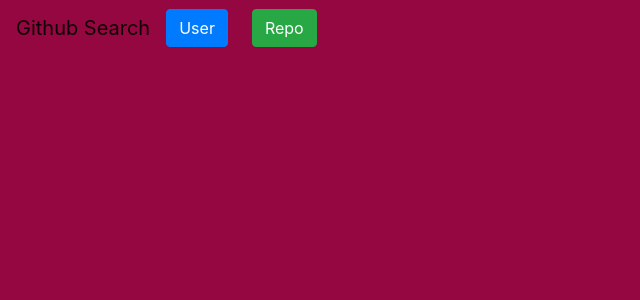
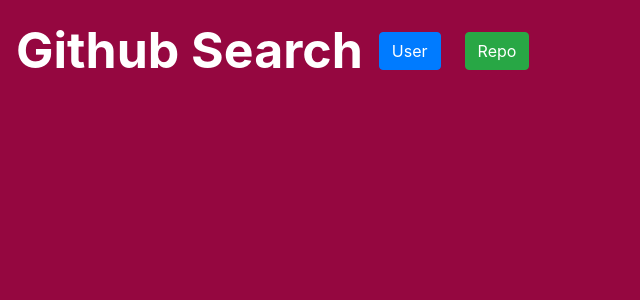
Before and after one commit to CERRAA/Web-Git, an Angular app: page / in a window 1280 px wide. Shown: the top 300 px of the page, without its empty margins (0-640 px from the left). Built offline with nearby package versions, Linux system fonts and the light colour scheme.

Commit message:
st == styling

```diff
--- a/src/app/nav/nav.component.css
+++ b/src/app/nav/nav.component.css
@@ -0,0 +1,6 @@
+#uno{
+   color:white;
+   font-size:50px;
+   font-weight:bold;
+
+}
```
